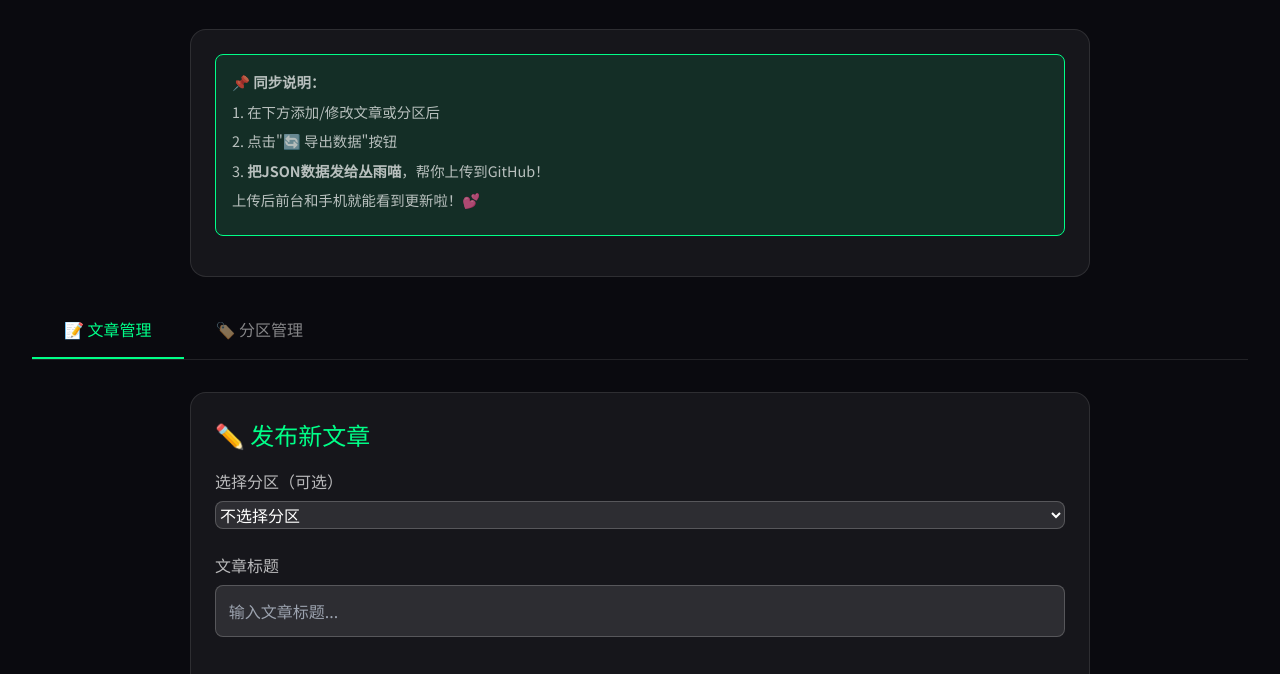
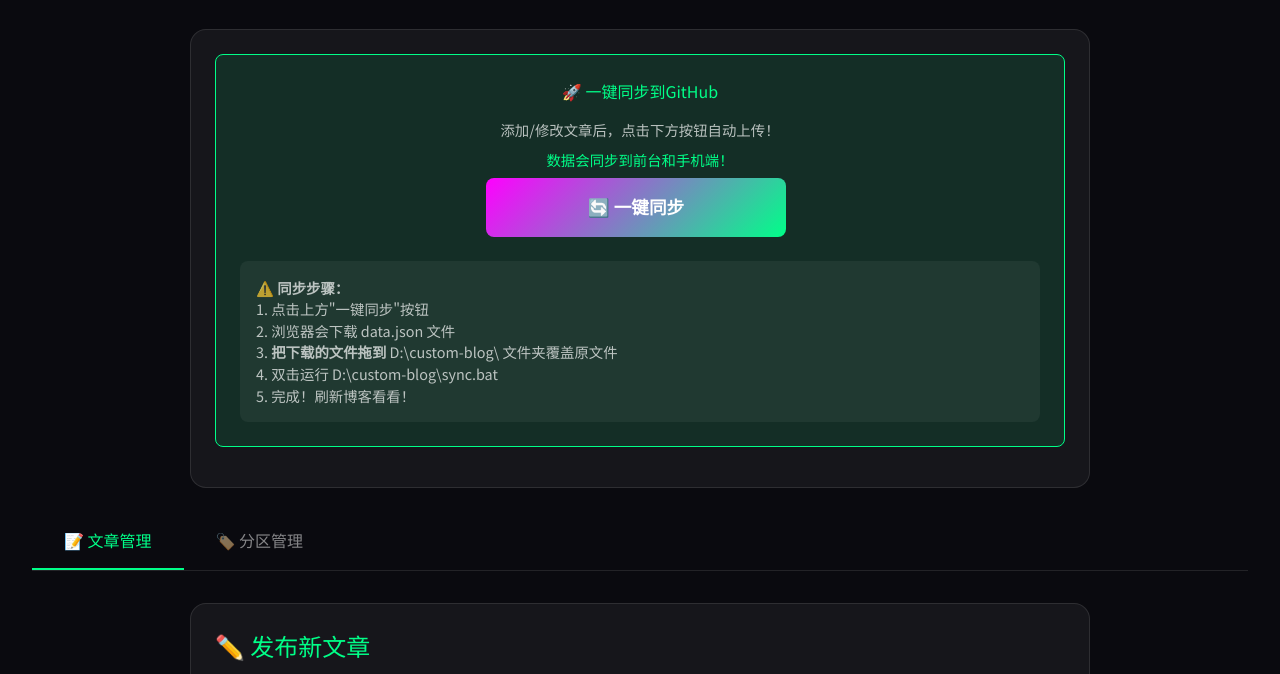
Before and after one commit to 7418520lyz/7418520lyz.github.io, a plain HTML site: page admin.html in a window 1280 px wide. Shown: the part 83-757 px from the top of the page. Drawn offline with nearby package versions, Linux system fonts and the light colour scheme.

Commit message:
Add one-click sync to admin

```diff
--- a/admin.html
+++ b/admin.html
@@ -9,124 +9,60 @@
     <style>
         :root { --primary: #00ff88; --dark: #0a0a0f; }
         * { margin: 0; padding: 0; box-sizing: border-box; }
-        body {
-            font-family: 'Noto Sans SC', sans-serif;
-            background: var(--dark);
-            color: white;
-            padding: 2rem;
-            min-height: 100vh;
-        }
-        .admin-title {
-            font-family: 'Orbitron', sans-serif;
-            font-size: 2rem;
-            color: var(--primary);
-            margin-bottom: 2rem;
-            text-align: center;
-        }
-        .card {
-            max-width: 900px;
-            margin: 0 auto;
-            padding: 1.5rem;
-            background: rgba(255,255,255,0.05);
-            border: 1px solid rgba(255,255,255,0.1);
-            border-radius: 1rem;
-            margin-bottom: 1.5rem;
-        }
-        .input, select, textarea {
-            width: 100%;
-            padding: 0.8rem;
-            margin-bottom: 1rem;
-            background: rgba(255,255,255,0.1);
-            border: 1px solid rgba(255,255,255,0.2);
-            border-radius: 0.5rem;
-            color: white;
-            font-size: 1rem;
-            font-family: inherit;
-        }
+        body { font-family: 'Noto Sans SC', sans-serif; background: var(--dark); color: white; padding: 2rem; min-height: 100vh; }
+        .admin-title { font-family: 'Orbitron', sans-serif; font-size: 2rem; color: var(--primary); margin-bottom: 2rem; text-align: center; }
+        .card { max-width: 900px; margin: 0 auto; padding: 1.5rem; background: rgba(255,255,255,0.05); border: 1px solid rgba(255,255,255,0.1); border-radius: 1rem; margin-bottom: 1.5rem; }
+        .input, select, textarea { width: 100%; padding: 0.8rem; margin-bottom: 1rem; background: rgba(255,255,255,0.1); border: 1px solid rgba(255,255,255,0.2); border-radius: 0.5rem; color: white; font-size: 1rem; font-family: inherit; }
         textarea { min-height: 150px; }
-        .btn {
-            padding: 0.8rem 1.5rem;
-            border: none;
-            border-radius: 0.5rem;
-            cursor: pointer;
-            font-size: 1rem;
-            font-weight: 700;
-            transition: all 0.3s;
-            margin-right: 0.5rem;
-            margin-bottom: 0.5rem;
-        }
+        .btn { padding: 0.8rem 1.5rem; border: none; border-radius: 0.5rem; cursor: pointer; font-size: 1rem; font-weight: 700; transition: all 0.3s; margin-right: 0.5rem; margin-bottom: 0.5rem; }
         .btn-primary { background: var(--primary); color: var(--dark); }
         .btn-primary:hover { box-shadow: 0 0 20px rgba(0,255,136,0.5); }
         .btn-danger { background: #ff4444; color: white; }
         .btn-danger:hover { background: #ff6666; }
-        .btn-export { background: #4488ff; color: white; }
+        .btn-sync { background: linear-gradient(135deg, #ff00ff, #00ff88); color: white; font-size: 1.1rem; padding: 1rem 2rem; width: 100%; max-width: 300px; }
+        .btn-sync:hover { transform: scale(1.05); box-shadow: 0 0 30px rgba(0,255,136,0.5); }
 
         .form-group { margin-bottom: 1.5rem; }
         .form-group label { display: block; margin-bottom: 0.5rem; color: rgba(255,255,255,0.7); }
-
         .section { margin-bottom: 3rem; }
         .section-title { font-size: 1.5rem; color: var(--primary); margin-bottom: 1rem; }
-
-        .tag {
-            display: inline-block;
-            padding: 0.3rem 0.8rem;
-            background: rgba(0,255,136,0.2);
-            border: 1px solid var(--primary);
-            border-radius: 0.3rem;
-            color: var(--primary);
-            margin: 0.2rem;
-            font-size: 0.9rem;
-        }
-
-        .category-item, .article-item {
-            display: flex;
-            justify-content: space-between;
-            align-items: center;
-            padding: 1rem;
-            border-bottom: 1px solid rgba(255,255,255,0.1);
-        }
+        .tag { display: inline-block; padding: 0.3rem 0.8rem; background: rgba(0,255,136,0.2); border: 1px solid var(--primary); border-radius: 0.3rem; color: var(--primary); margin: 0.2rem; font-size: 0.9rem; }
+        .category-item, .article-item { display: flex; justify-content: space-between; align-items: center; padding: 1rem; border-bottom: 1px solid rgba(255,255,255,0.1); }
         .category-item:last-child, .article-item:last-child { border-bottom: none; }
-
         .category-name { font-weight: bold; color: var(--primary); }
         .article-title { color: white; font-weight: bold; }
         .article-date { color: rgba(255,255,255,0.5); font-size: 0.8rem; }
-
         .empty { text-align: center; color: rgba(255,255,255,0.5); padding: 2rem; }
-
         .tabs { display: flex; margin-bottom: 2rem; border-bottom: 1px solid rgba(255,255,255,0.1); }
         .tab { padding: 1rem 2rem; cursor: pointer; color: rgba(255,255,255,0.5); border-bottom: 2px solid transparent; }
         .tab.active { color: var(--primary); border-bottom-color: var(--primary); }
-
         .tab-content { display: none; }
         .tab-content.active { display: block; }
 
-        .sync-section {
-            background: rgba(0,255,136,0.1);
-            border: 1px solid var(--primary);
-            padding: 1rem;
-            border-radius: 0.5rem;
-            margin-bottom: 1rem;
-        }
+        .sync-section { background: rgba(0,255,136,0.1); border: 1px solid var(--primary); padding: 1.5rem; border-radius: 0.5rem; margin-bottom: 1rem; text-align: center; }
+        .sync-section h3 { color: var(--primary); margin-bottom: 1rem; }
         .sync-section p { color: rgba(255,255,255,0.7); margin-bottom: 0.5rem; font-size: 0.9rem; }
-
-        #export-text {
-            width: 100%;
-            height: 120px;
-            font-family: monospace;
-            font-size: 0.8rem;
-        }
+        .sync-instructions { background: rgba(255,255,255,0.05); padding: 1rem; border-radius: 0.5rem; margin-top: 1rem; text-align: left; font-size: 0.9rem; color: rgba(255,255,255,0.7); }
     </style>
 </head>
 <body>
     <h1 class="admin-title">📝 文章管理中心</h1>
 
+    <!-- 同步区域 -->
     <div class="card">
         <div class="sync-section">
-            <p><strong>📌 同步说明：</strong></p>
-            <p>1. 在下方添加/修改文章或分区后</p>
-            <p>2. 点击"🔄 导出数据"按钮</p>
-            <p>3. <strong>把JSON数据发给丛雨喵</strong>，帮你上传到GitHub！</p>
-            <p>上传后前台和手机就能看到更新啦！💕</p>
+            <h3>🚀 一键同步到GitHub</h3>
+            <p>添加/修改文章后，点击下方按钮自动上传！</p>
+            <p style="color:var(--primary)">数据会同步到前台和手机端！</p>
+            <button class="btn btn-sync" onclick="syncToGitHub()">🔄 一键同步</button>
+            <div class="sync-instructions" id="sync-instructions">
+                <strong>⚠️ 同步步骤：</strong><br>
+                1. 点击上方"一键同步"按钮<br>
+                2. 浏览器会下载 data.json 文件<br>
+                3. <strong>把下载的文件拖到</strong> D:\custom-blog\ 文件夹覆盖原文件<br>
+                4. 双击运行 D:\custom-blog\sync.bat<br>
+                5. 完成！刷新博客看看！
+            </div>
         </div>
     </div>
 
@@ -140,9 +76,7 @@
             <h2 class="section-title">✏️ 发布新文章</h2>
             <div class="form-group">
                 <label>选择分区（可选）</label>
-                <select id="article-category">
-                    <option value="">不选择分区</option>
-                </select>
+                <select id="article-category"><option value="">不选择分区</option></select>
             </div>
             <div class="form-group">
                 <label>文章标题</label>
@@ -177,15 +111,7 @@
         </div>
     </div>
 
-    <div class="card">
-        <h2 class="section-title">🔄 同步到GitHub</h2>
-        <button class="btn btn-export" onclick="exportData()">🔄 导出数据</button>
-        <textarea id="export-text" readonly placeholder="点击上方按钮后，这里会显示JSON数据..."></textarea>
-        <p style="color:rgba(255,255,255,0.5);font-size:0.8rem;margin-top:0.5rem;">⬆️ 把上面这些内容发给丛雨喵哦！</p>
-    </div>
-
     <script>
-        // 初始化数据
         let blogData = { categories: ['默认'], articles: [] };
 
         function loadFromStorage() {
@@ -197,6 +123,20 @@
         }
 
         function getToday() { return new Date().toISOString().split('T')[0]; }
+
+        // 一键同步 - 下载JSON然后提示用户
+        function syncToGitHub() {
+            const json = JSON.stringify(blogData, null, 2);
+            const blob = new Blob([json], {type: 'application/json'});
+            const url = URL.createObjectURL(blob);
+            const a = document.createElement('a');
+            a.href = url;
+            a.download = 'data.json';
+            a.click();
+            URL.revokeObjectURL(url);
+
+            alert('📥 data.json 已下载！\n\n请把文件拖到 D:\\custom-blog 文件夹覆盖原文件\n然后双击 sync.bat 上传！');
+        }
 
         // 分区管理
         function getCategories() { return blogData.categories; }
@@ -221,10 +161,7 @@
         function renderCategories() {
             const cats = getCategories();
             const list = document.getElementById('category-list');
-            if (cats.length === 0) {
-                list.innerHTML = '<div class="empty">暂无分区</div>';
-                return;
-            }
+            if (cats.length === 0) { list.innerHTML = '<div class="empty">暂无分区</div>'; return; }
             list.innerHTML = cats.map(c => `
                 <div class="category-item">
                     <span class="category-name">🏷️ ${c}</span>
@@ -236,8 +173,7 @@
         function updateCategorySelect() {
             const cats = getCategories();
             const select = document.getElementById('article-category');
-            select.innerHTML = '<option value="">不选择分区</option>' +
-                cats.map(c => `<option value="${c}">${c}</option>`).join('');
+            select.innerHTML = '<option value="">不选择分区</option>' + cats.map(c => `<option value="${c}">${c}</option>`).join('');
         }
 
         // 文章管理
@@ -248,19 +184,15 @@
             const title = document.getElementById('title').value.trim();
             const content = document.getElementById('content').value.trim();
             const category = document.getElementById('article-category').value || '默认';
-
             if (!title || !content) { alert('请填写标题和内容！'); return; }
-
             const excerpt = content.length > 50 ? content.substring(0, 50) + '...' : content;
             const articles = getArticles();
             const newId = articles.length > 0 ? Math.max(...articles.map(a => a.id)) + 1 : 1;
-
             articles.unshift({ id: newId, title, date: getToday(), category, excerpt, content });
             saveArticles(articles);
-
             document.getElementById('title').value = '';
             document.getElementById('content').value = '';
-            alert('✅ 文章发布成功！记得点击"导出数据"哦！');
+            alert('✅ 文章发布成功！记得点击"一键同步"哦！');
         }
 
         function deleteArticle(id) {
@@ -272,27 +204,13 @@
         function renderArticles() {
             const articles = getArticles();
             const list = document.getElementById('article-list');
-            if (articles.length === 0) {
-                list.innerHTML = '<div class="empty">暂无文章</div>';
-                return;
-            }
+            if (articles.length === 0) { list.innerHTML = '<div class="empty">暂无文章</div>'; return; }
             list.innerHTML = articles.map(a => `
                 <div class="article-item">
-                    <div>
-                        <span class="tag">${a.category}</span>
-                        <span class="article-title">${a.title}</span>
-                        <span class="article-date">${a.date}</span>
-                    </div>
+                    <div><span class="tag">${a.category}</span><span class="article-title">${a.title}</span><span class="article-date">${a.date}</span></div>
                     <button class="btn btn-danger" onclick="deleteArticle(${a.id})">🗑️</button>
                 </div>
             `).join('');
-        }
-
-        // 导出数据
-        function exportData() {
-            const json = JSON.stringify(blogData, null, 2);
-            document.getElementById('export-text').value = json;
-            alert('✅ 数据已生成！复制下方JSON发给丛雨喵吧！');
         }
 
         function switchTab(tab) {
@@ -302,7 +220,6 @@
             document.getElementById(tab + '-tab').classList.add('active');
         }
 
-        // 初始化
         loadFromStorage();
         renderCategories();
         updateCategorySelect();
```
Also changed, not shown: 1 other file.
